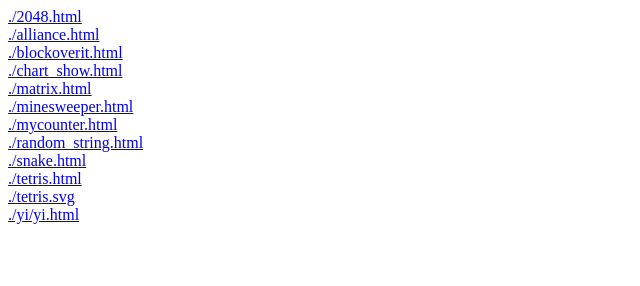
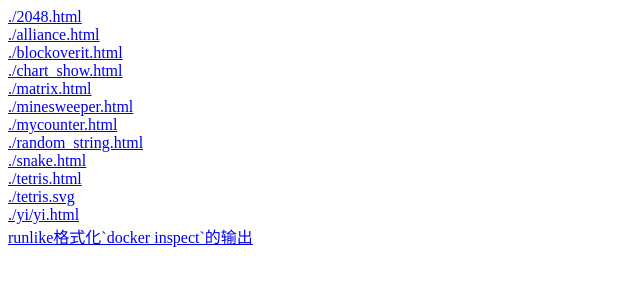
Before and after one commit to weideguo/webapp, a plain HTML site: page index.html in a window 1280 px wide. Shown: the whole page, without its empty margins (0-640 px from the left). Drawn offline with Linux system fonts and the light colour scheme.

Commit message:
change: index.html

```diff
--- a/index.html
+++ b/index.html
@@ -17,5 +17,6 @@
     <div><a href="./tetris.html">./tetris.html</a></div>
     <div><a href="./tetris.svg">./tetris.svg</a></div>
     <div><a href="./yi/yi.html">./yi/yi.html</a></div>
+    <div><a href="./runlike.html">runlike格式化`docker inspect`的输出</a></div>
 </body>
 </html>
```
